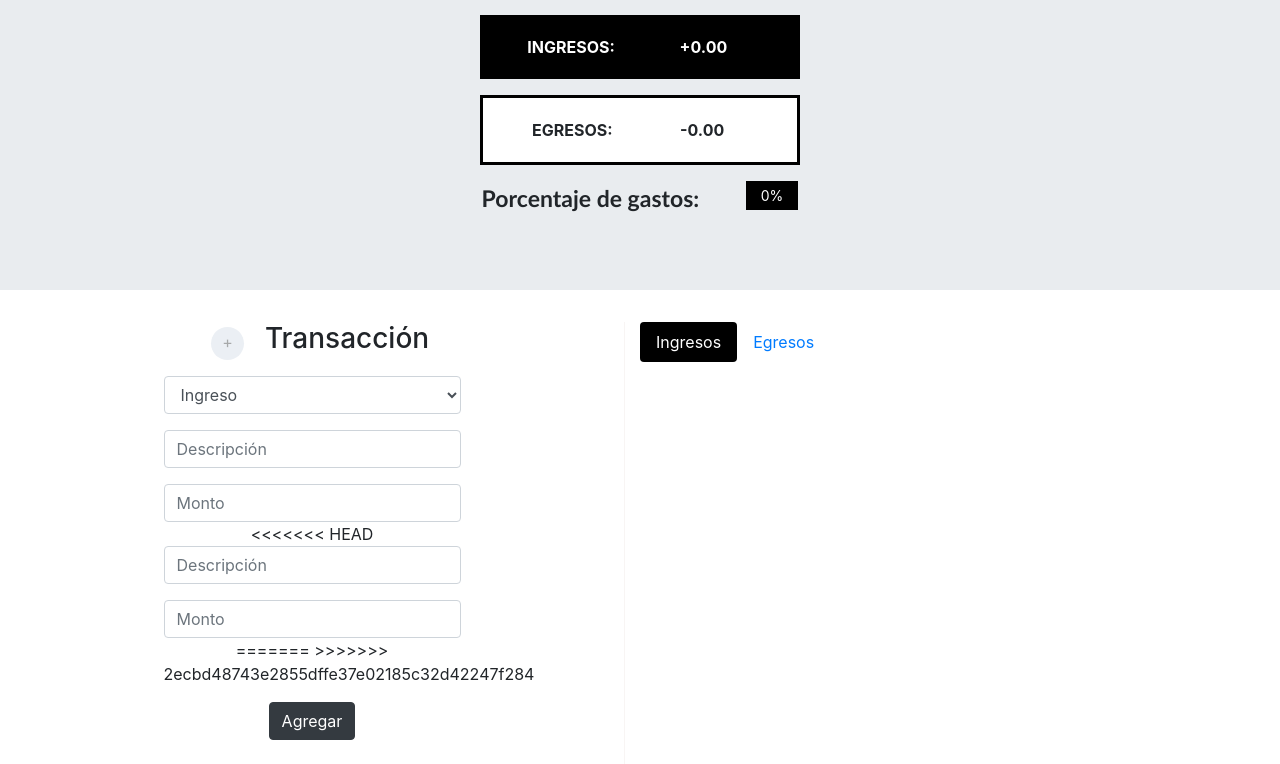
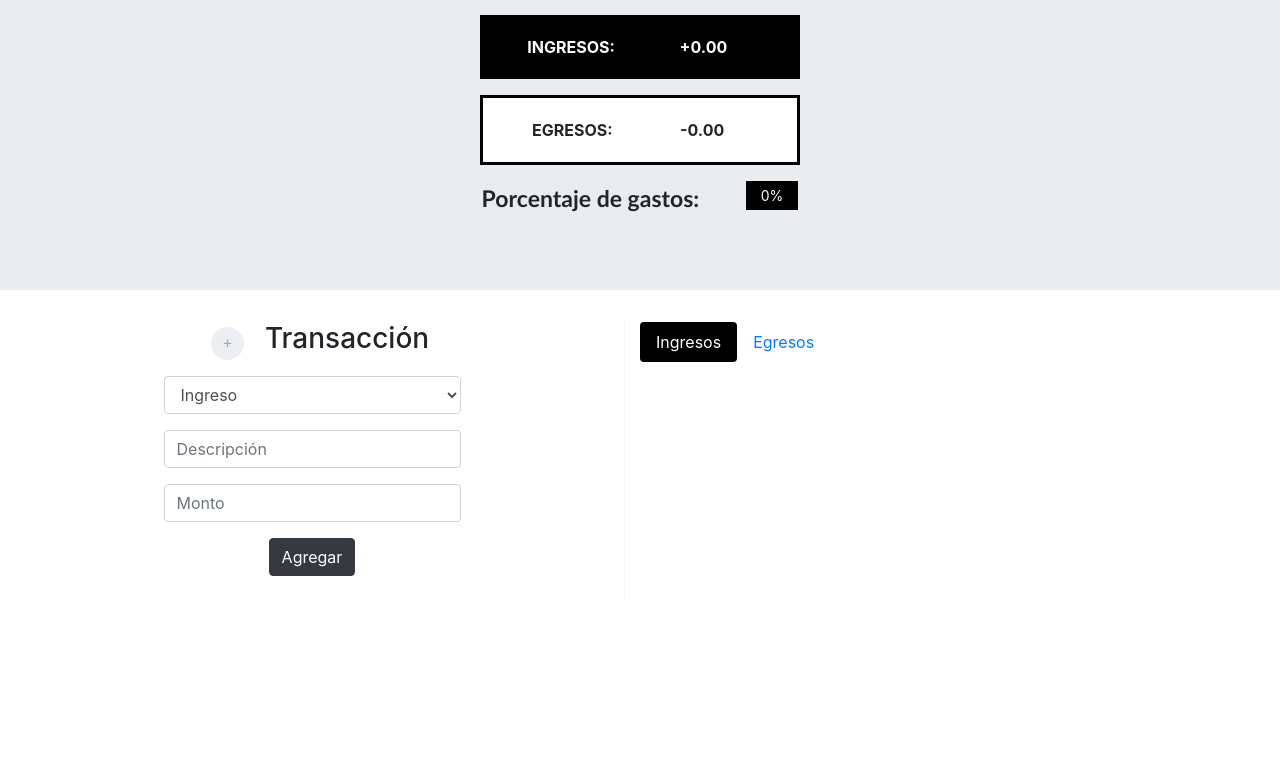
Before and after one commit to Diecx503/presupuest0, a plain HTML site: page presupuesto/index.html in a window 1280 px wide. Shown: the part 266-1030 px from the top of the page. After the commit the page ends 866 px from the top, so only its background shows below. Drawn offline with nearby package versions, Linux system fonts and the light colour scheme.

Commit message:
bb
bbbbv

```diff
--- a/presupuesto/index.html
+++ b/presupuesto/index.html
@@ -34,8 +34,7 @@
             </center>
         </div>
     </div>
-    <div class="row container-fluid">
-        <!-- AQUI COMIENZA FORMULARIO-->
+    <div class="row container-fluid"><!-- AQUI COMIENZA FORMULARIO-->
         <div class="formulariop col-md-6 col-sm-12 pb-4">
             <center>
                 <div class="tituloformulario">
@@ -56,15 +55,6 @@
                     <div class="form-group">
                         <input type="number"  class="form-control" id="monto" aria-describedby="monto" placeholder="Monto" min="0.01" step="0.01" pattern="^\d+(?:\.\d{1,2})?$" required>
                         <span id="errormonto"></span>
-<<<<<<< HEAD
-
-                        <input type="text" class="form-control" id="descripcion" aria-describedby="descripcion" placeholder="Descripción">
-                    </div>
-                    <div class="form-group">
-                        <input type="text" class="form-control" id="monto" aria-describedby="monto" placeholder="Monto">
-
-=======
->>>>>>> 2ecbd48743e2855dffe37e02185c32d42247f284
                     </div>
                     <button type="submit" id="botonagregar" onclick="botonagregar()" class="btn btn-dark">Agregar</button>
                 </form>
```
